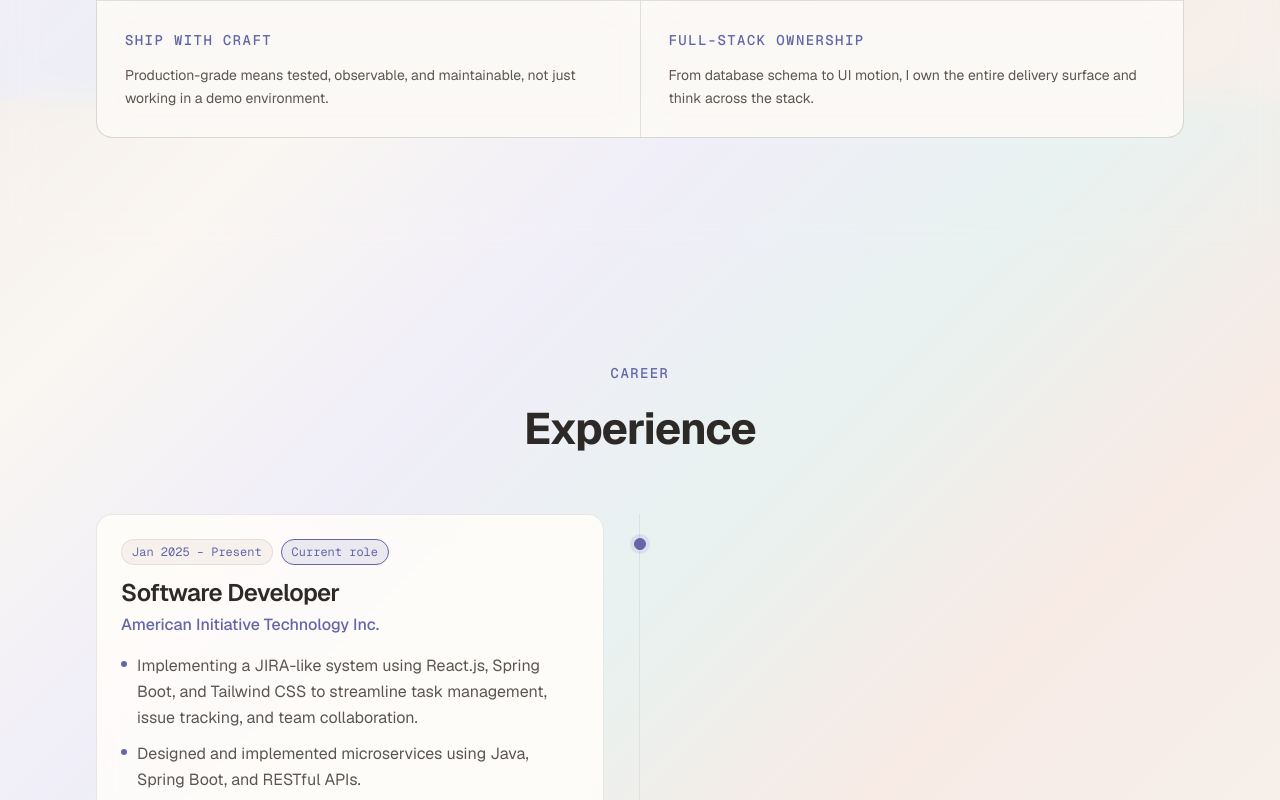
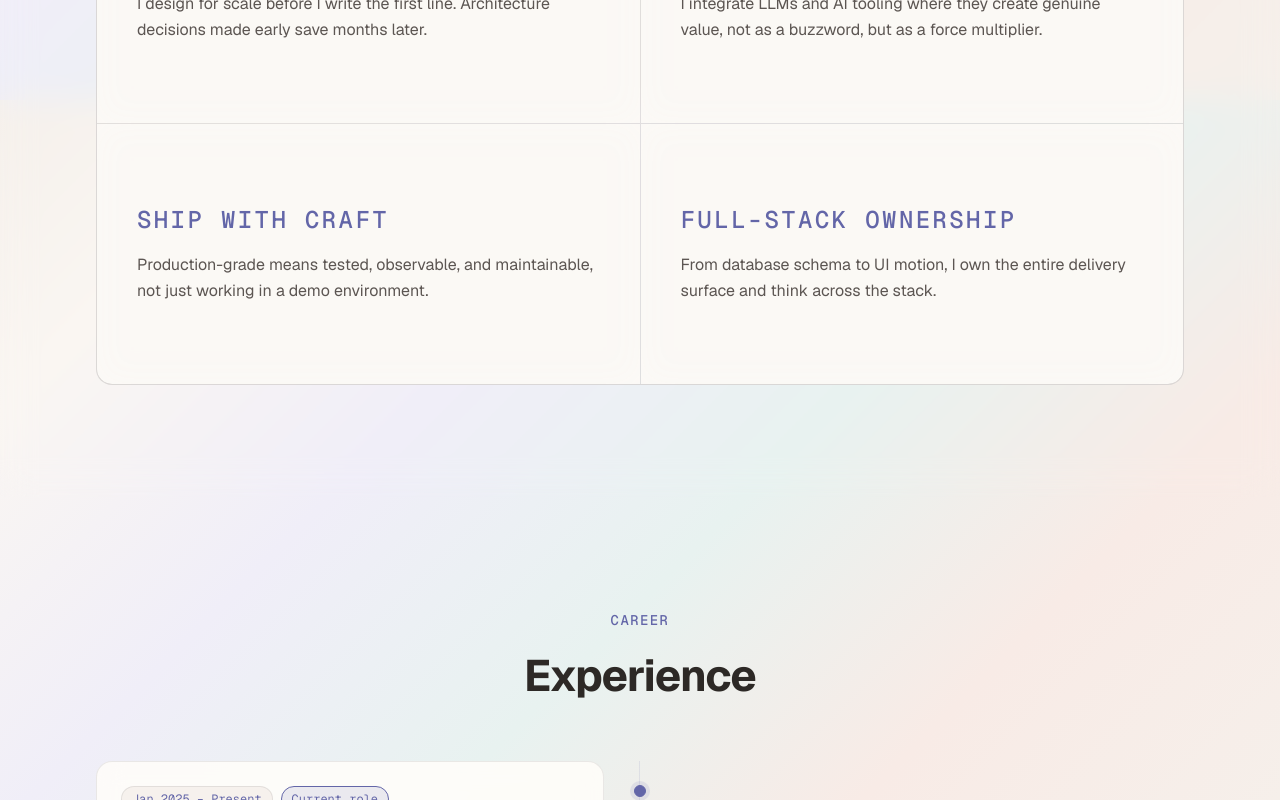
Before and after one commit to reysree/LandingPage, a Next.js app in the folder project/: page / in a window 1280 px wide. Shown: the part 2300-3100 px from the top of the page. Built offline with nearby package versions, Linux system fonts and the light colour scheme.

Commit message:
Fixed vercel build error

```diff
--- a/project/package.json
+++ b/project/package.json
@@ -21,7 +21,7 @@
     "dotenv": "^16.4.7",
     "embla-carousel-react": "^8.5.2",
     "geist": "^1.7.0",
-    "lucide-react": "^0.344.0",
+    "lucide-react": "^0.460.0",
     "motion": "^12.35.2",
     "next": "^15.5.12",
     "next-themes": "^0.4.6",
--- a/project/src/app/about/page.tsx
+++ b/project/src/app/about/page.tsx
@@ -44,10 +44,10 @@ const skills = [
 export default function AboutPage() {
   return (
     <>
-      <Section className="pt-28">
+      <Section className="pt-28 pb-20">
         <Container>
-          <div className="grid lg:grid-cols-[1fr_auto] gap-16 items-start">
-            <div>
+          <div className="grid lg:grid-cols-[1fr_auto] gap-12 lg:gap-16 items-center">
+            <div className="min-w-0">
               <Reveal>
                 <PageHeader
                   eyebrow="The person behind the code"
@@ -87,7 +87,7 @@ export default function AboutPage() {
             {/* Profile image */}
             <Reveal delay={0.08} className="hidden lg:block">
               <div
-                className="relative w-64 h-80 sm:w-72 sm:h-96 lg:w-[400px] lg:h-[500px] rounded-2xl overflow-hidden"
+                className="relative w-64 h-80 sm:w-72 sm:h-96 lg:w-[360px] lg:h-[450px] rounded-2xl overflow-hidden shrink-0"
                 style={{ border: "1px solid var(--border-default)" }}
               >
                 <Image
@@ -95,7 +95,7 @@ export default function AboutPage() {
                   alt="Sreeram Bangaru"
                   fill
                   className="object-cover rounded-2xl"
-                  sizes="(max-width: 1024px) 288px, 400px"
+                  sizes="(max-width: 1024px) 288px, 360px"
                 />
               </div>
             </Reveal>
--- a/project/src/app/page.tsx
+++ b/project/src/app/page.tsx
@@ -145,9 +145,9 @@ export default function HomePage() {
           <div className="grid sm:grid-cols-2 gap-px" style={{ background: "var(--border-default)", border: "1px solid var(--border-default)", borderRadius: "var(--radius-xl)", overflow: "hidden" }}>
             {philosophy.map((item, i) => (
               <Reveal key={item.label} delay={i * 0.07}>
-                <div className="p-7 bg-frosted" style={{ background: "var(--card-bg)" }}>
-                  <p className="eyebrow mb-3">{item.label}</p>
-                  <p className="text-sm leading-relaxed" style={{ color: "var(--text-secondary)" }}>
+                <div className="p-10 min-h-[260px] bg-frosted flex flex-col justify-center" style={{ background: "var(--card-bg)" }}>
+                  <p className="eyebrow !text-2xl mb-4 whitespace-nowrap">{item.label}</p>
+                  <p className="text-base leading-relaxed" style={{ color: "var(--text-secondary)" }}>
                     {item.text}
                   </p>
                 </div>
--- a/project/src/content/experience.ts
+++ b/project/src/content/experience.ts
@@ -2,14 +2,17 @@ import type { Experience, Certification } from "@/types/content";
 
 export const experiences: Experience[] = [
   {
-    title: "Software Developer",
-    company: "American Initiative Technology Inc.",
+    title: "Founding Software Engineer",
+    company: "Groqify, Virginia",
     period: "Jan 2025 – Present",
     description: [
-      "Implementing a JIRA-like system using React.js, Spring Boot, and Tailwind CSS to streamline task management, issue tracking, and team collaboration.",
-      "Designed and implemented microservices using Java, Spring Boot, and RESTful APIs.",
+      "Architected a Next.js AI native web app for interactive, game-based training sessions and presenter coaching, improving live-session engagement and delivery quality.",
+      "Built GitHub Actions + LLM agent workflow (OpenAI/Codex, Claude, AutoGen) to triage issues, open PRs, run scans; cut cycle 35%.",
+      "Consolidated backend to Supabase (Postgres); optimized indexes, query patterns and used Realtime/WebSockets for low-latency interactions, cutting CRUD latency by 40% and reducing infrastructure costs by 30%.",
+      "Designed and implemented an LLM agent orchestration layer supporting tool invocation, planning, and multi-step reasoning using the Gemini API.",
+      "Developed Model Context Protocol (MCP) server infrastructure enabling OpenAI-based agents to generate, modify, and publish live training content.",
     ],
-    skills: ["React.js", "Django", "Git", "PostgreSQL", "Tailwind CSS"],
+    skills: ["Next.js", "Supabase", "PostgreSQL", "WebSockets", "Gemini", "MCP", "OpenAI", "Claude", "GitHub Actions"],
     current: true,
   },
   {
```
Also changed, not shown: 2 other files (tests, documents, lock files or other folders).
